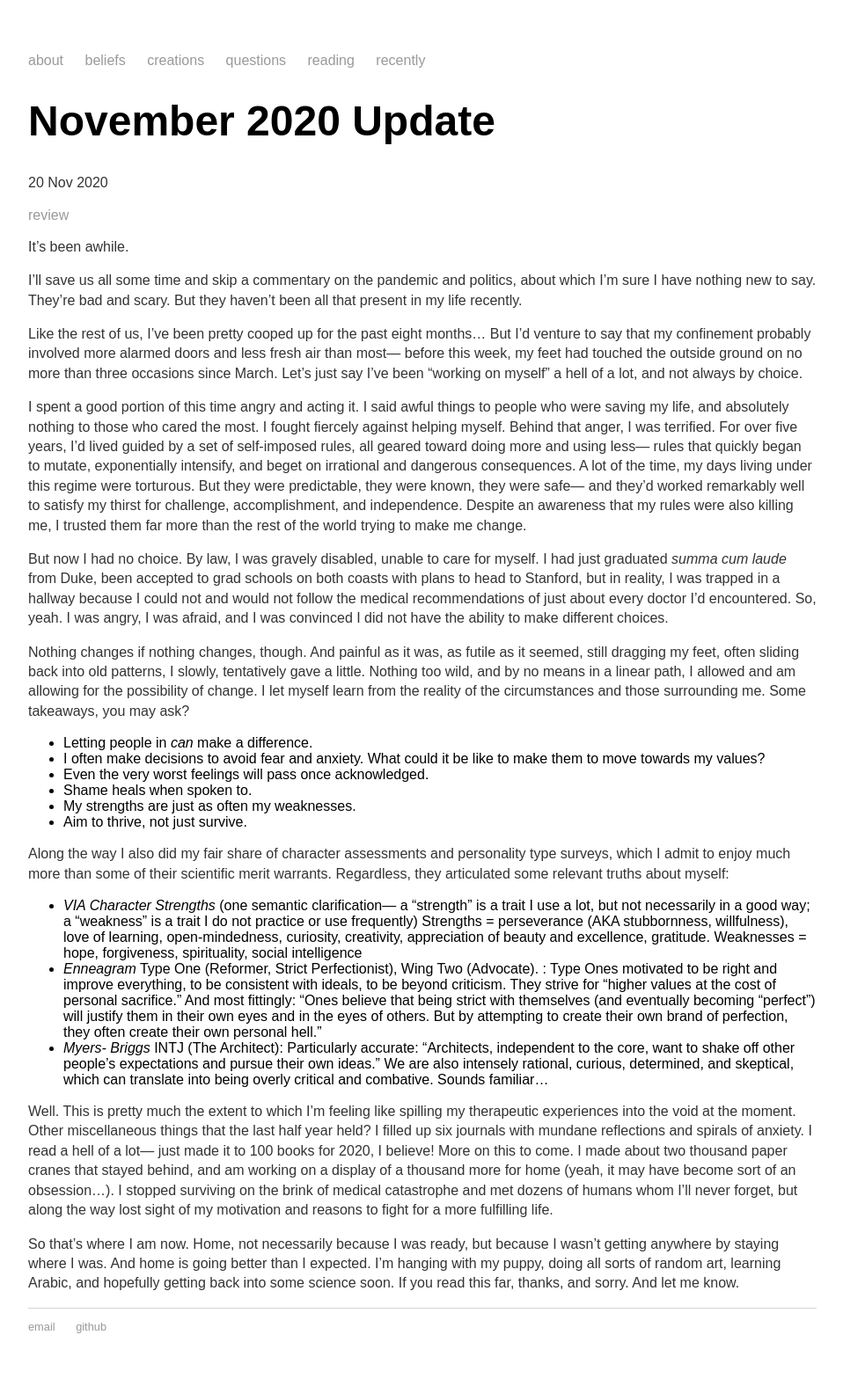
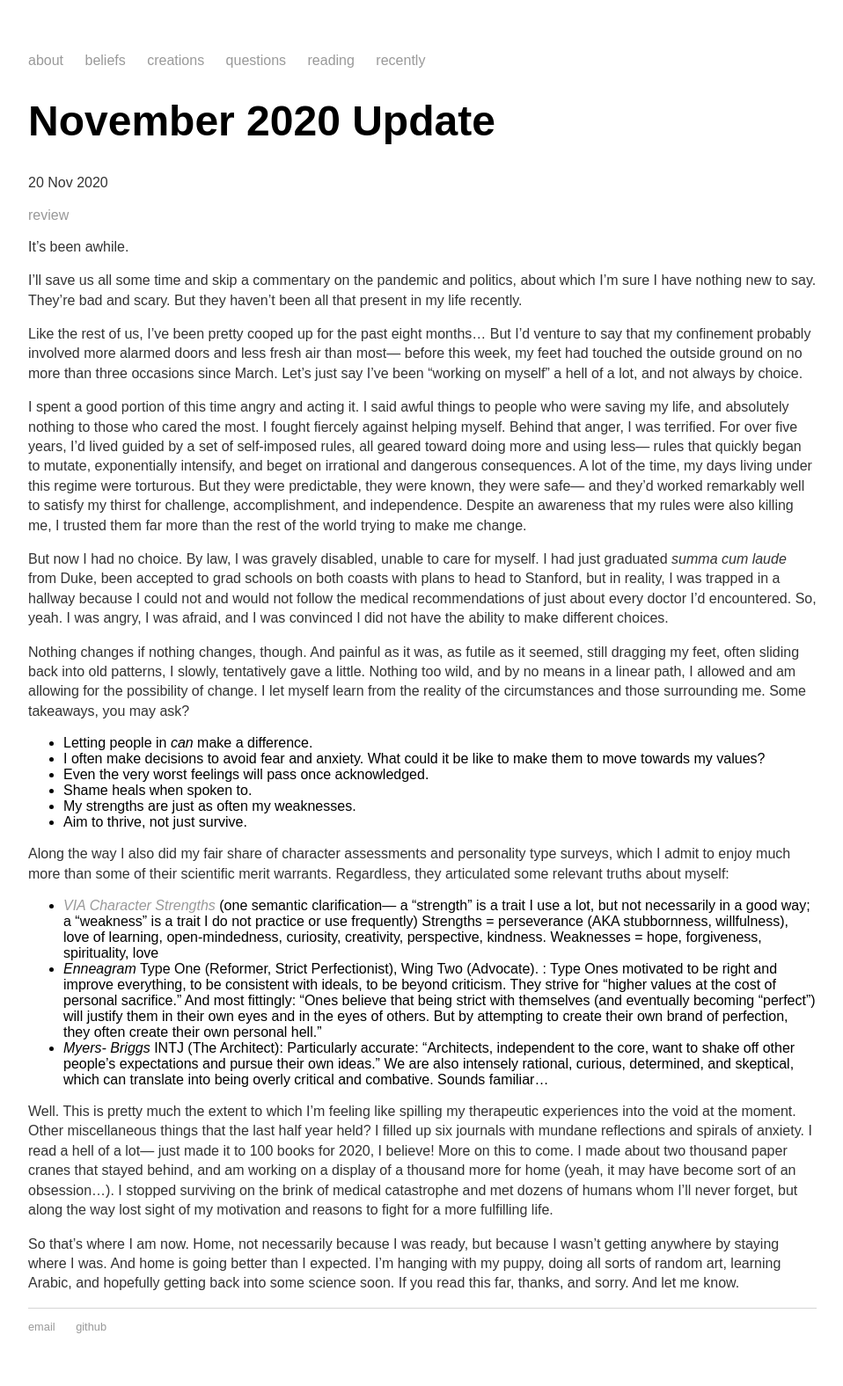
Before and after one commit to mayasheth/mayasheth.github.io, a Jekyll site: the page built from _posts/2020-11-20-november-2020.md, in a window 1280 px wide. Shown: the whole page at 88% size, without its empty margins (160-1118 px from the left). Built offline with Jekyll 4.4.1, drawn with Linux system fonts in a browser that asks for light colours.

Commit message:
Update 2020-11-20-november-2020.md

```diff
--- a/_posts/2020-11-20-november-2020.md
+++ b/_posts/2020-11-20-november-2020.md
@@ -24,7 +24,7 @@ Nothing changes if nothing changes, though. And painful as it was, as futile as
 * Aim to thrive, not just survive.
 
 Along the way I also did my fair share of character assessments and personality type surveys, which I admit to enjoy much more than some of their scientific merit warrants. Regardless, they articulated some relevant truths  about myself:
-* _VIA Character Strengths_ (one semantic clarification— a “strength” is a trait I use a lot, but not necessarily in a good way; a “weakness” is a trait I do not practice or use frequently) Strengths = perseverance (AKA stubbornness, willfulness), love of learning, open-mindedness, curiosity, creativity, appreciation of beauty and excellence, gratitude. Weaknesses = hope, forgiveness, spirituality, social intelligence
+* [_VIA Character Strengths_](https://www.viacharacter.org/pdf/AdultStrengthIcons2020.pdf) (one semantic clarification— a “strength” is a trait I use a lot, but not necessarily in a good way; a “weakness” is a trait I do not practice or use frequently) Strengths = perseverance (AKA stubbornness, willfulness), love of learning, open-mindedness, curiosity, creativity, perspective, kindness. Weaknesses = hope, forgiveness, spirituality, love
 * _Enneagram_  Type One (Reformer, Strict Perfectionist), Wing Two (Advocate). : Type Ones motivated to be right and improve everything, to be consistent with ideals, to be beyond criticism. They  strive for “higher values at the cost of personal sacrifice.” And most fittingly: “Ones believe that being strict with themselves (and eventually becoming “perfect”) will justify them in their own eyes and in the eyes of others. But by attempting to create their own brand of perfection, they often create their own personal hell.”
 * _Myers- Briggs_ INTJ (The Architect): Particularly accurate: “Architects, independent to the core, want to shake off other people’s expectations and pursue their own ideas.” We are also intensely rational, curious, determined, and skeptical, which can translate into being overly critical and combative. Sounds familiar...
 
```
